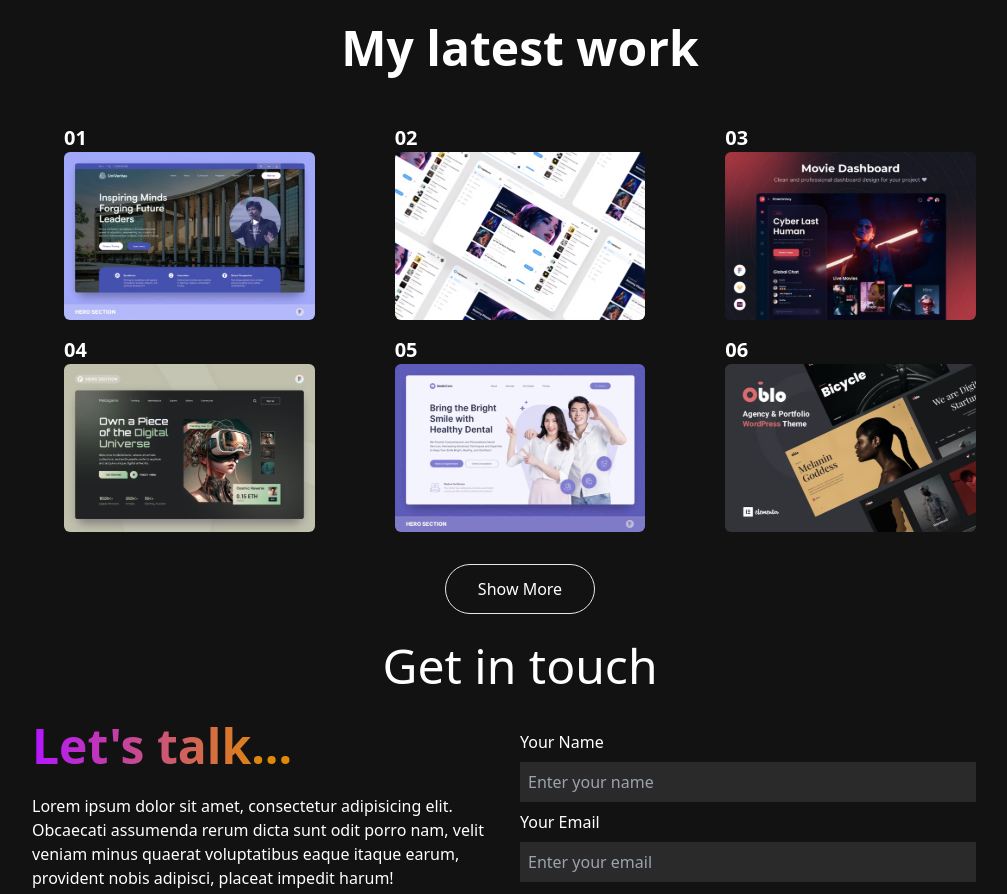
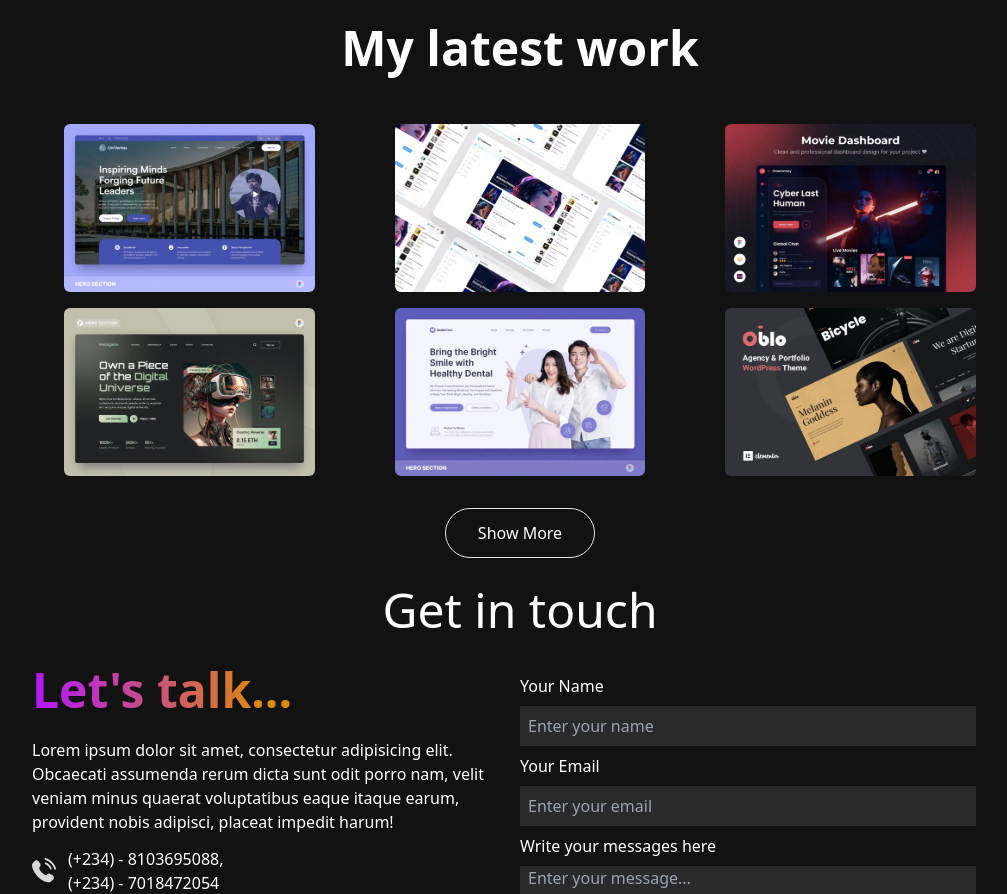
Before and after one commit to ernestkris6/ernestchris-portfolio, a React (Vite) app: page / in a window 1280 px wide. Shown: the part 1960-2854 px from the top of the page, without its empty margins (120-1127 px from the left). Built offline with nearby package versions, Linux system fonts and the light colour scheme.

Commit message:
deployment

```diff
--- a/src/Components/GetInTouch.jsx
+++ b/src/Components/GetInTouch.jsx
@@ -1,9 +1,7 @@
-import React, { useRef, useState } from 'react';
+import React, { useRef } from 'react';
 import emailjs from '@emailjs/browser';
 import { ToastContainer, toast } from 'react-toastify';
 import 'react-toastify/dist/ReactToastify.css';
-
-
 import Button from '../Common/Button';
 import icon1 from '../assets/call_icon.svg';
 import icon2 from '../assets/mail_icon.svg';
@@ -87,7 +85,7 @@ export default function GetInTouch() {
                     <label className='text-white my-2' htmlFor="name">Write your messages here</label>
                     <textarea className='bg-[#ffffff1a] overflow-hidden pb-32 px-2 text-white' name='message' type="text" placeholder='Enter your message...' />
                 </div>
-                    <Button type="submit" className='mt-4 bg-gradient-to-r from-red-500 via-orange-500 to-purple-500 px-8 py-3 rounded-full text-white font-medium hover:transition-all duration-500 hover:scale-105'>Submit here</Button>
+                    <Button className='mt-4 bg-gradient-to-r from-red-500 via-orange-500 to-purple-500 px-8 py-3 rounded-full text-white font-medium hover:transition-all duration-500 hover:scale-105'>Submit here</Button>
                 </form>
             </div>
             <ToastContainer />
--- a/src/Components/MyLatestWork.jsx
+++ b/src/Components/MyLatestWork.jsx
@@ -13,7 +13,7 @@ export default function MyLatestWork() {
         <div className='flex flex-col md:grid md:grid-cols-[1fr_1fr] lg:grid-cols-[1fr_1fr_1fr] mx-6 gap-4 pt-5 sm:px-0'>
             {mywork_data.map((item, index)=> (
                 <div className='overflow-hidden px-8 cursor-pointer hover:translate-y-[-10px] transition-all duration-500 text-white' key={index}>
-                    <p className='font-bold text-xl'>0{item.no}</p>
+                    {/* <p className='font-bold text-xl'>0{item.no}</p> */}
                     <img className='font-bold text-xl' src={item.img} alt=''/>
                     {/* <p className='mt-4'>{item.body}</p>
                     <p className='mt-4 py-2 rounded-full md:w-1/2'>{item.btn}</p> */}
```
